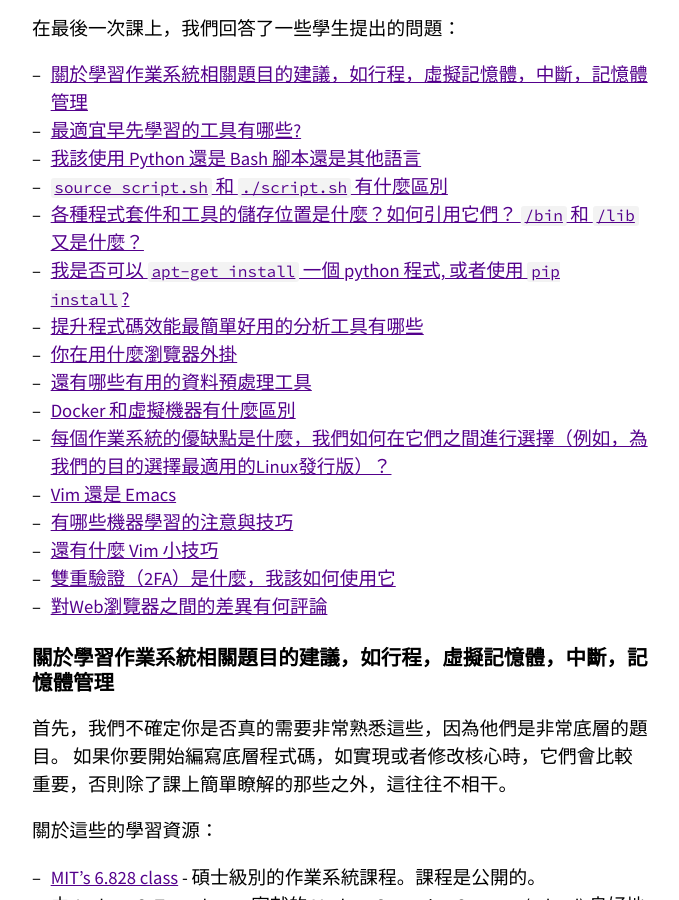
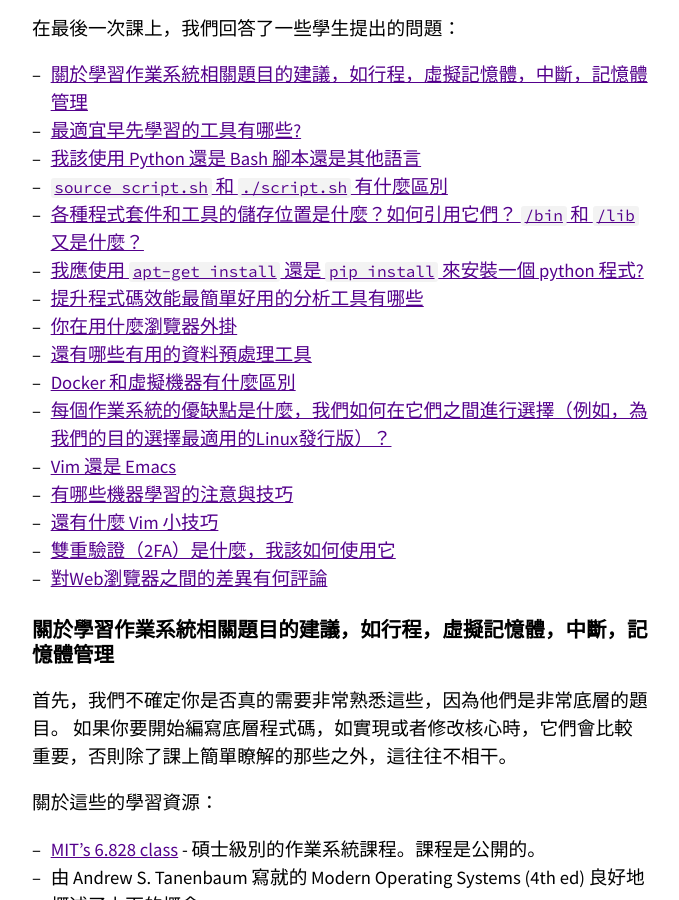
Before and after one commit to missing-semester-zh-Hant/missing-semester-zh-Hant.github.io, a Jekyll site: the page built from _2020/qa.md, in a window 1280 px wide and 900 px high, scrolled down 494 px. Shown: the whole window, without its empty margins (300-979 px from the left). Built offline with Jekyll 4.4.1, drawn with Linux system fonts in a browser that asks for light colours; some of the changed text lies outside the part shown.

Commit message:
Update translation

```diff
--- a/_2020/qa.md
+++ b/_2020/qa.md
@@ -16,7 +16,7 @@ video:
 - [我該使用 Python 還是 Bash 腳本還是其他語言](#我該使用-python-還是-bash-腳本還是其他語言)
 - [`source script.sh` 和 `./script.sh` 有什麼區別](#source-scriptsh-和-scriptsh-有什麼區別)
 - [各種程式套件和工具的儲存位置是什麼？如何引用它們？ `/bin` 和 `/lib` 又是什麼？](#各種程式套件和工具的儲存位置是什麼如何引用它們-bin-和-lib-又是什麼)
-- [我是否可以 `apt-get install` 一個 python 程式, 或者使用 `pip install`?](#我是否可以-apt-get-install-一個-python-程式或者使用-pip-install)
+- [我應使用 `apt-get install` 還是 `pip install` 來安裝一個 python 程式?](#我應使用-apt-get-install-還是-pip-install-來安裝一個-python-程式)
 - [提升程式碼效能最簡單好用的分析工具有哪些](#提升程式碼效能最簡單好用的分析工具有哪些)
 - [你在用什麼瀏覽器外掛](#你在用什麼瀏覽器外掛)
 - [還有哪些有用的資料預處理工具](#還有哪些有用的資料預處理工具)
@@ -136,7 +136,7 @@ In general, there are some conventions about where specific types of files live.
 - `/var` - 變數檔案——在正常執行的系統中其內容不斷變化的檔案
 
 <!-- ## Should I `apt-get install` a python-whatever, or `pip install` whatever package? -->
-## 我是否可以 `apt-get install` 一個 python 程式，或者使用 `pip install`?
+## 我應使用 `apt-get install` 還是 `pip install` 來安裝一個 python 程式?
 
 <!-- There's no universal answer to this question. It's related to the more general question of whether you should use your system's package manager or a language-specific package manager to install software. A few things to take into account: -->
 這個問題通常沒有合適的答案。這與使用作業系統套件管理系統還是特定語言的套件管理系統這個更打的問題有關。你需要考慮這些事情：
```
